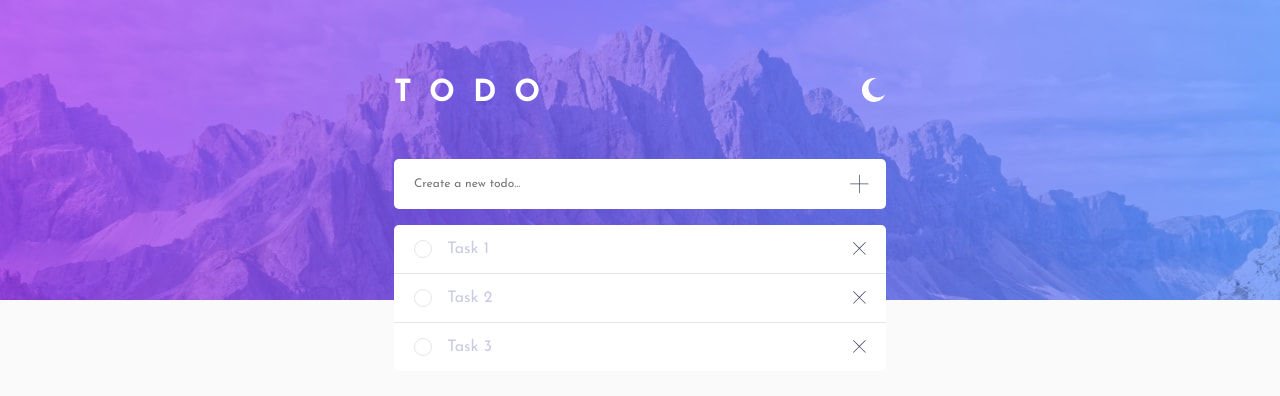
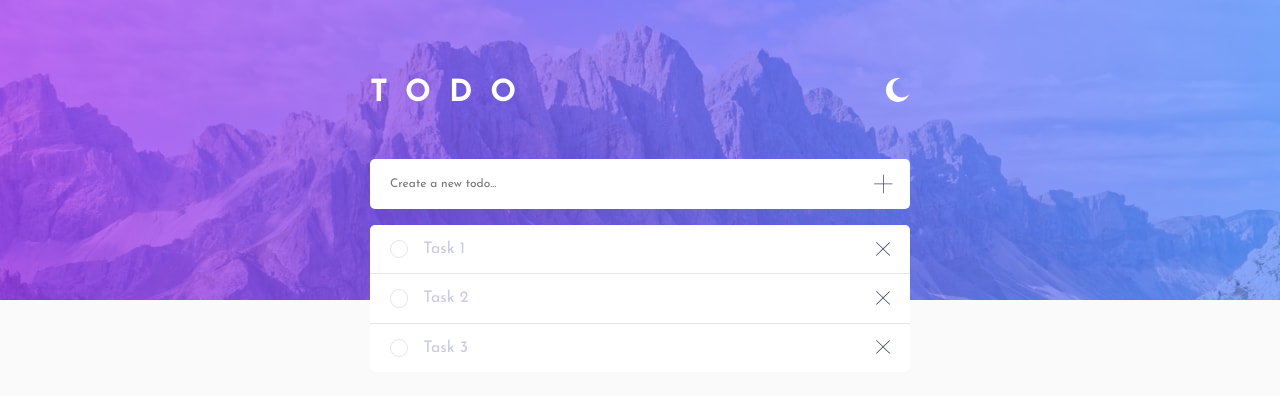
Before and after one commit to lukaszkus/todo-app, a React (Create React App) app: page / in a window 1280 px wide. Shown: the top 396 px of the page. Built offline with nearby package versions, Linux system fonts and the light colour scheme.

Commit message:
fixed container width

```diff
--- a/src/App.js
+++ b/src/App.js
@@ -10,7 +10,7 @@ import Footer from "./components/Footer.js";
 
 const Container = styled.div`
   margin: 0 auto;
-  max-width: 540px;
+  max-width: 588px;
   padding-inline: 1.5rem;
 `;
 
```
